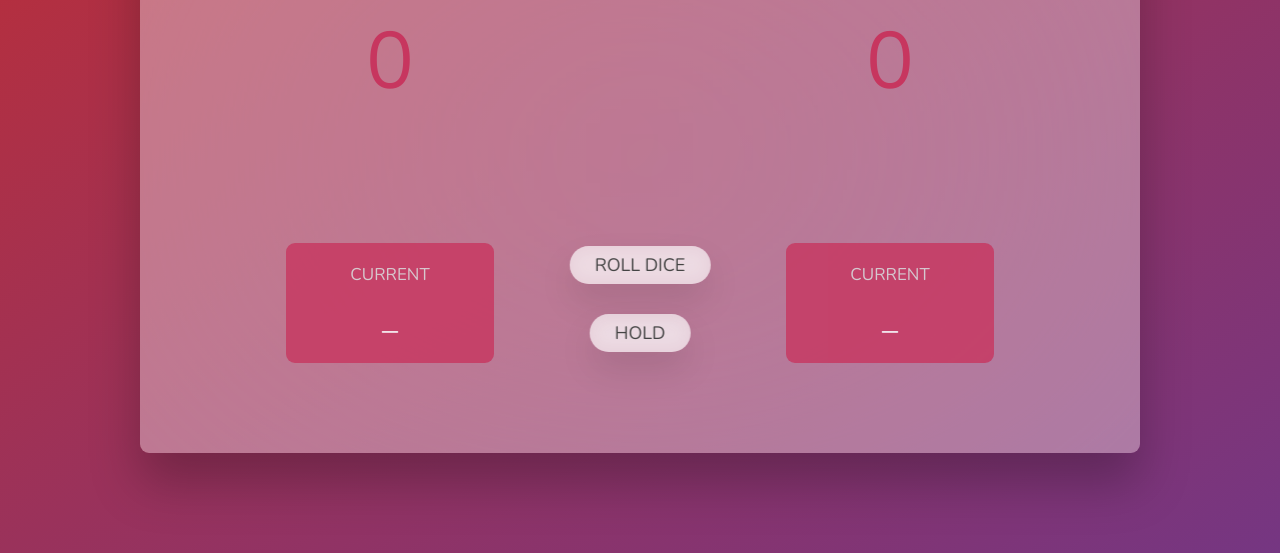
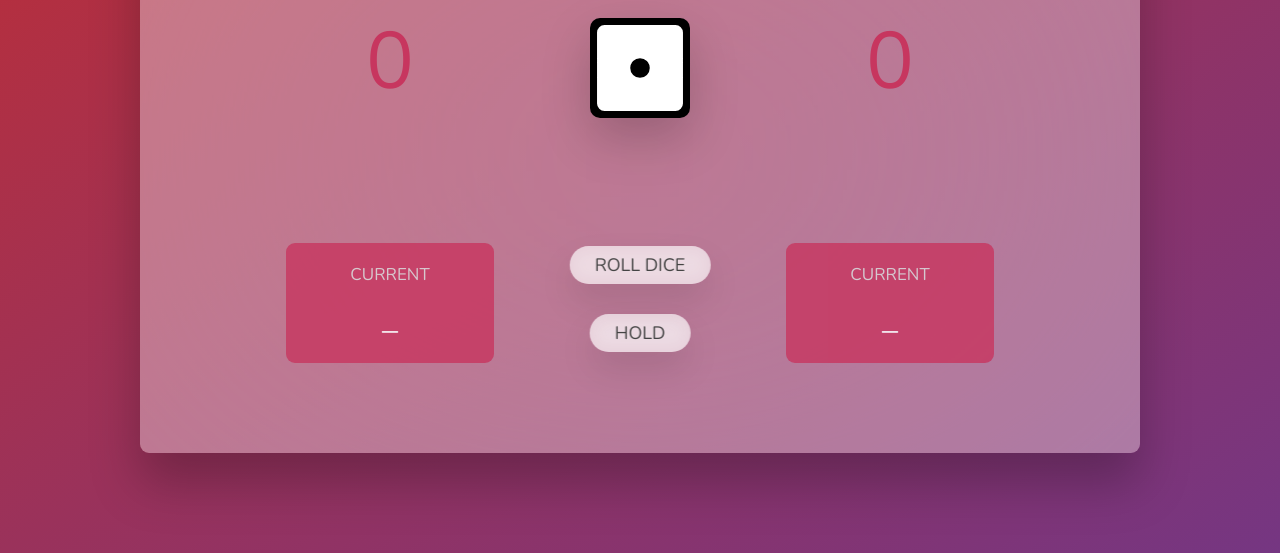
Before and after one commit to AlanTkachuk/pig-game, a plain HTML site: page index.html in a window 1280 px wide. Shown: the part 247-800 px from the top of the page. Drawn offline with nearby package versions, Linux system fonts and the light colour scheme.

Commit message:
Add dice images

```diff
--- a/index.html
+++ b/index.html
@@ -28,6 +28,7 @@
         </div>
       </section>
 
+      <img class="dice" src="img/dice1.svg" alt="Dice image" />
       <button class="btn btn--new">New game</button>
       <button class="btn btn--roll">Roll dice</button>
       <button class="btn btn--hold">Hold</button>
--- a/style.css
+++ b/style.css
@@ -141,6 +141,16 @@ main {
   outline: none;
 }
 
+.dice {
+  position: absolute;
+  left: 50%;
+  top: 16.5rem;
+  transform: translateX(-50%);
+  height: 10rem;
+  box-shadow: 0 2rem 5rem rgba(0, 0, 0, 0.2);
+  border-radius: 10px;
+}
+
 .player--winner {
   background-color: #2f2f2f;
 }
```
Also changed, not shown: img/dice1.svg (added), img/dice2.svg (added), img/dice3.svg (added), img/dice4.svg (added), img/dice5.svg (added), img/dice6.svg (added).
